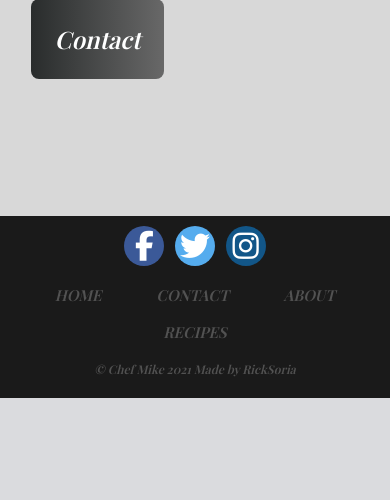
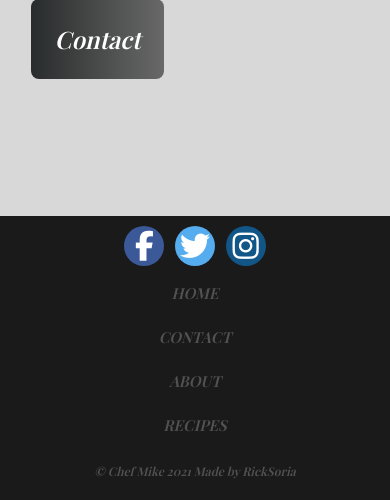
Before and after one commit to rsoria21/ChefEvan, a PHP site: page / in a window 390 px wide. Shown: the part 4676-5176 px from the top of the page. Before the commit the page ends 5074 px from the top, so only its background shows below. Run offline with PHP 8.4, Linux system fonts and the light colour scheme; some libraries are stand-ins or nearby versions; some web fonts are replaced.

Commit message:
adjusted footer

```diff
--- a/styles.css
+++ b/styles.css
@@ -231,6 +231,7 @@ body {
   height: 12rem;
   width: 100%;
   object-fit: cover;
+  border-radius: 1rem;
 }
 
 .cakes-body {
@@ -389,12 +390,6 @@ body {
     width: 40%;
     margin: 1rem auto 1.75rem auto;
   }
-}
-
-/* Hide the images by default */
-.mySlides {
-  display: none;
-  text-align: center;
 }
 
 /* Next & previous buttons */
@@ -640,7 +635,7 @@ body {
 }
 .footer-link {
   font-size: 1.75rem;
-  margin: 0 1.5rem 0rem 1.5rem;
+  margin: 0 1.5rem;
   text-decoration: none;
   color: #525252;
 }
@@ -656,6 +651,13 @@ body {
 @media screen and (max-width: 800px) {
   .footer-link {
     font-size: 0.95rem;
+    padding: 0.75rem 0;
+  }
+  .footer-links-container {
+    display: flex;
+    flex-direction: column;
+    justify-content: center;
+    align-items: center;
   }
 }
 /* footer end */
```
